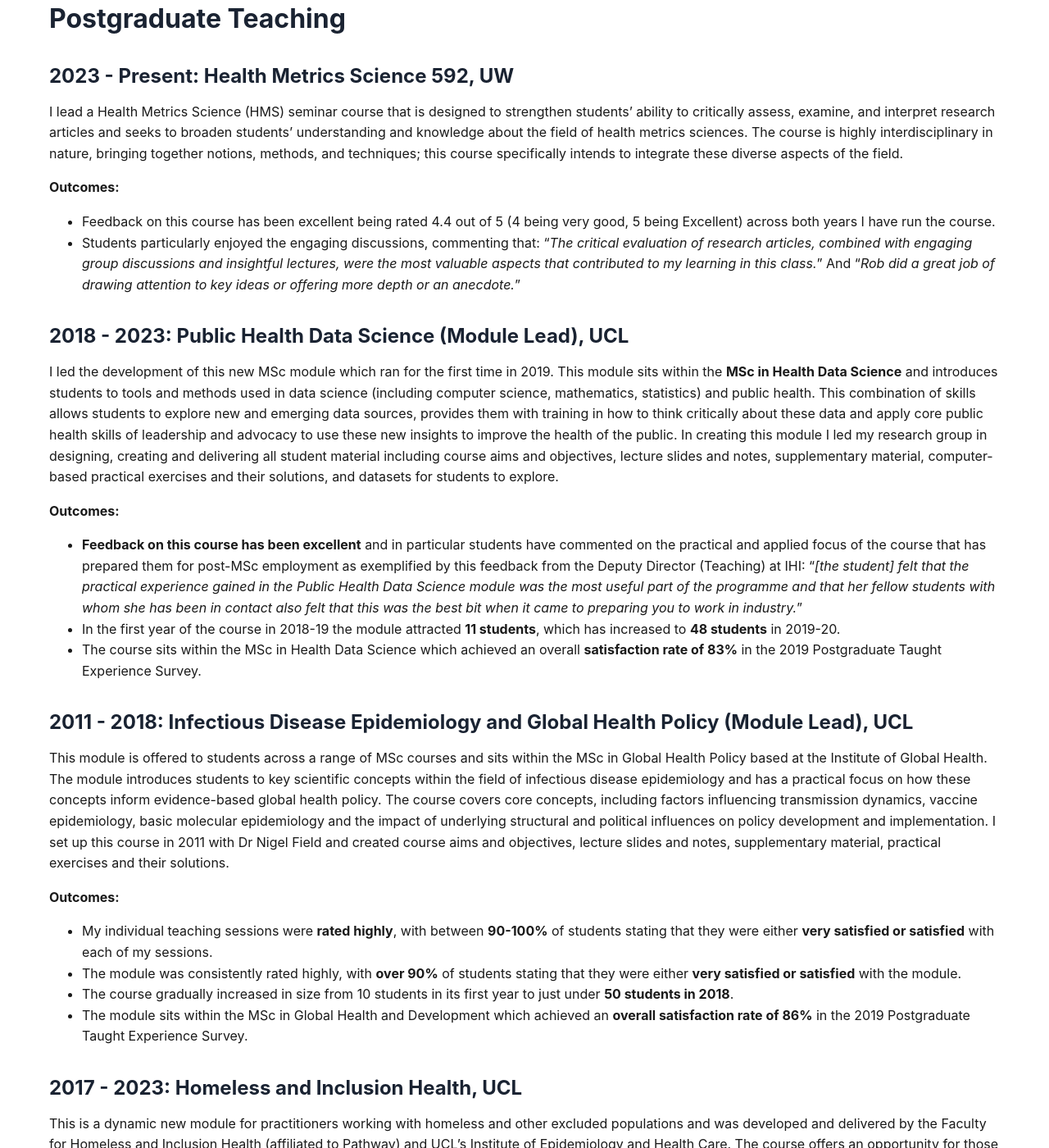
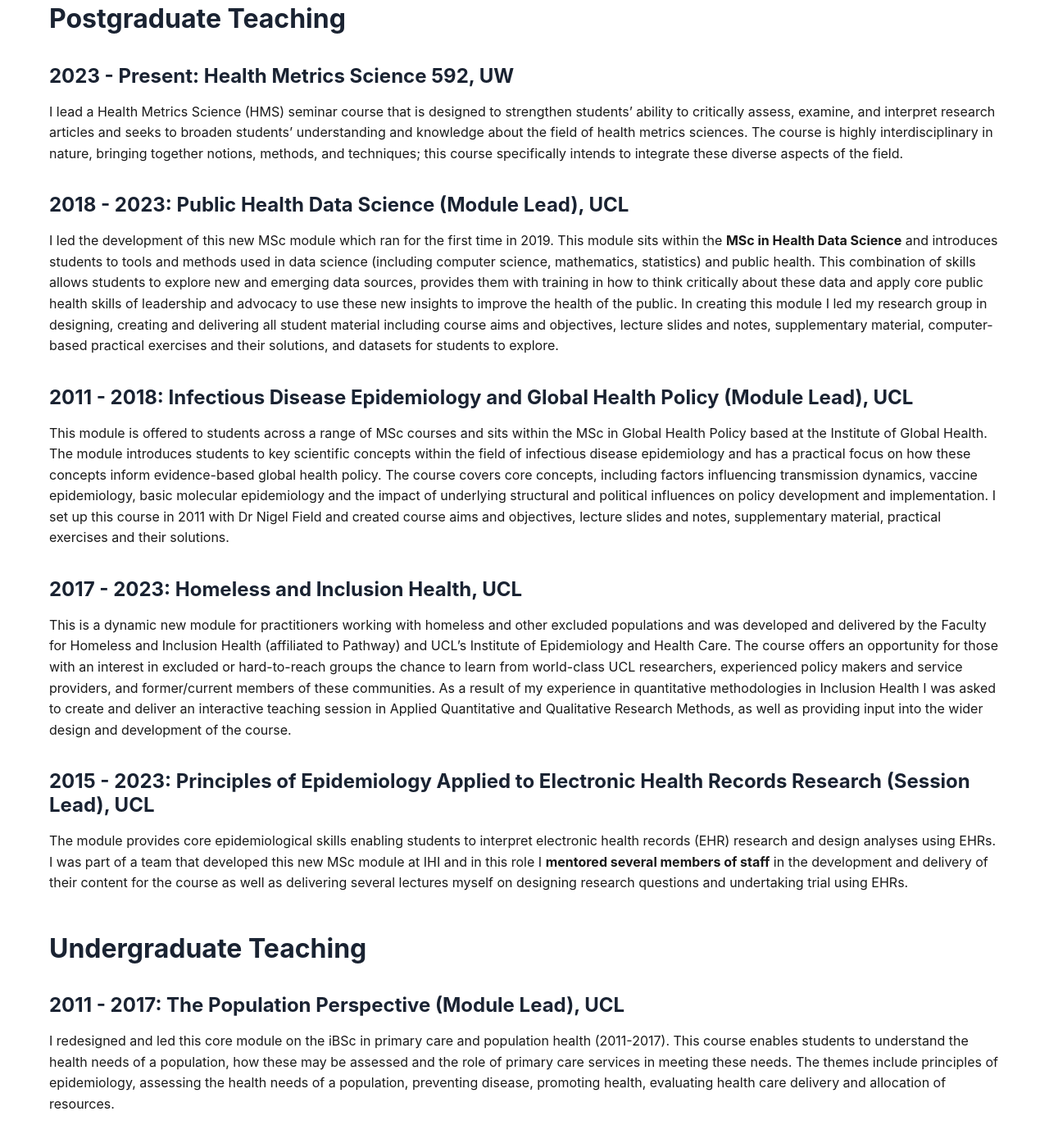
Before and after one commit to rwaldridge/rwaldridge.github.io, a Jekyll site: the page built from teaching.md, in a window 1280 px wide and 1400 px high, scrolled down 288 px. Shown: the whole window at 82% size. Built offline with Jekyll 4.4.1, drawn with Linux system fonts in a browser that asks for light colours; some of the changed text lies outside the part shown.

Commit message:
updated teaching

```diff
--- a/teaching.md
+++ b/teaching.md
@@ -11,49 +11,25 @@ title: Teaching
 
 I lead a Health Metrics Science (HMS) seminar course that is designed to strengthen students' ability to critically assess, examine, and interpret research articles and seeks to broaden students' understanding and knowledge about the field of health metrics sciences. The course is highly interdisciplinary in nature, bringing together notions, methods, and techniques; this course specifically intends to integrate these diverse aspects of the field.
 
-**Outcomes:**
-- Feedback on this course has been excellent being rated 4.4 out of 5 (4 being very good, 5 being Excellent) across both years I have run the course.
-- Students particularly enjoyed the engaging discussions, commenting that: "*The critical evaluation of research articles, combined with engaging group discussions and insightful lectures, were the most valuable aspects that contributed to my learning in this class.*" And "*Rob did a great job of drawing attention to key ideas or offering more depth or an anecdote.*"
 
 ### 2018 - 2023: Public Health Data Science (Module Lead), UCL
 
 I led the development of this new MSc module which ran for the first time in 2019. This module sits within the **MSc in Health Data Science** and introduces students to tools and methods used in data science (including computer science, mathematics, statistics) and public health. This combination of skills allows students to explore new and emerging data sources, provides them with training in how to think critically about these data and apply core public health skills of leadership and advocacy to use these new insights to improve the health of the public. In creating this module I led my research group in designing, creating and delivering all student material including course aims and objectives, lecture slides and notes, supplementary material, computer-based practical exercises and their solutions, and datasets for students to explore.
 
-**Outcomes:**
-- **Feedback on this course has been excellent** and in particular students have commented on the practical and applied focus of the course that has prepared them for post-MSc employment as exemplified by this feedback from the Deputy Director (Teaching) at IHI: "*[the student] felt that the practical experience gained in the Public Health Data Science module was the most useful part of the programme and that her fellow students with whom she has been in contact also felt that this was the best bit when it came to preparing you to work in industry.*"
-- In the first year of the course in 2018-19 the module attracted **11 students**, which has increased to **48 students** in 2019-20.
-- The course sits within the MSc in Health Data Science which achieved an overall **satisfaction rate of 83%** in the 2019 Postgraduate Taught Experience Survey.
-
 ### 2011 - 2018: Infectious Disease Epidemiology and Global Health Policy (Module Lead), UCL
 
 This module is offered to students across a range of MSc courses and sits within the MSc in Global Health Policy based at the Institute of Global Health. The module introduces students to key scientific concepts within the field of infectious disease epidemiology and has a practical focus on how these concepts inform evidence-based global health policy. The course covers core concepts, including factors influencing transmission dynamics, vaccine epidemiology, basic molecular epidemiology and the impact of underlying structural and political influences on policy development and implementation. I set up this course in 2011 with Dr Nigel Field and created course aims and objectives, lecture slides and notes, supplementary material, practical exercises and their solutions.
-
-**Outcomes:**
-- My individual teaching sessions were **rated highly**, with between **90-100%** of students stating that they were either **very satisfied or satisfied** with each of my sessions.
-- The module was consistently rated highly, with **over 90%** of students stating that they were either **very satisfied or satisfied** with the module.
-- The course gradually increased in size from 10 students in its first year to just under **50 students in 2018**.
-- The module sits within the MSc in Global Health and Development which achieved an **overall satisfaction rate of 86%** in the 2019 Postgraduate Taught Experience Survey.
 
 ### 2017 - 2023: Homeless and Inclusion Health, UCL
 
 This is a dynamic new module for practitioners working with homeless and other excluded populations and was developed and delivered by the Faculty for Homeless and Inclusion Health (affiliated to Pathway) and UCL's Institute of Epidemiology and Health Care. The course offers an opportunity for those with an interest in excluded or hard-to-reach groups the chance to learn from world-class UCL researchers, experienced policy makers and service providers, and former/current members of these communities. As a result of my experience in quantitative methodologies in Inclusion Health I was asked to create and deliver an interactive teaching session in Applied Quantitative and Qualitative Research Methods, as well as providing input into the wider design and development of the course.
 
-**Outcomes:**
-- The module has been highly rated with over **90%** of students stating that they either **agreed or strongly agreed** that the module was intellectually stimulating and agreed that staff made the subject interesting.
-
 ### 2015 - 2023: Principles of Epidemiology Applied to Electronic Health Records Research (Session Lead), UCL
 
 The module provides core epidemiological skills enabling students to interpret electronic health records (EHR) research and design analyses using EHRs. I was part of a team that developed this new MSc module at IHI and in this role I **mentored several members of staff** in the development and delivery of their content for the course as well as delivering several lectures myself on designing research questions and undertaking trial using EHRs.
-
-**Outcomes:**
-- The module was **consistently rated highly with over 82%** of students stating that they were either **very satisfied or satisfied** with module.
-- The module sits within the MSc in Health Data Science achieved an overall **satisfaction rate of 83%** in the 2019 Postgraduate Taught Experience Survey.
 
 ## Undergraduate Teaching
 
 ### 2011 - 2017: The Population Perspective (Module Lead), UCL
 
 I redesigned and led this core module on the iBSc in primary care and population health (2011-2017). This course enables students to understand the health needs of a population, how these may be assessed and the role of primary care services in meeting these needs. The themes include principles of epidemiology, assessing the health needs of a population, preventing disease, promoting health, evaluating health care delivery and allocation of resources.
-
-**Outcomes:**
-- The module was consistently rated highly with **100% of students** stating that they **agree or strongly agreed** that they greatly enjoyed the module in 2017 when I handed over the running of the course.
```
Also changed, not shown: 1 other file.
